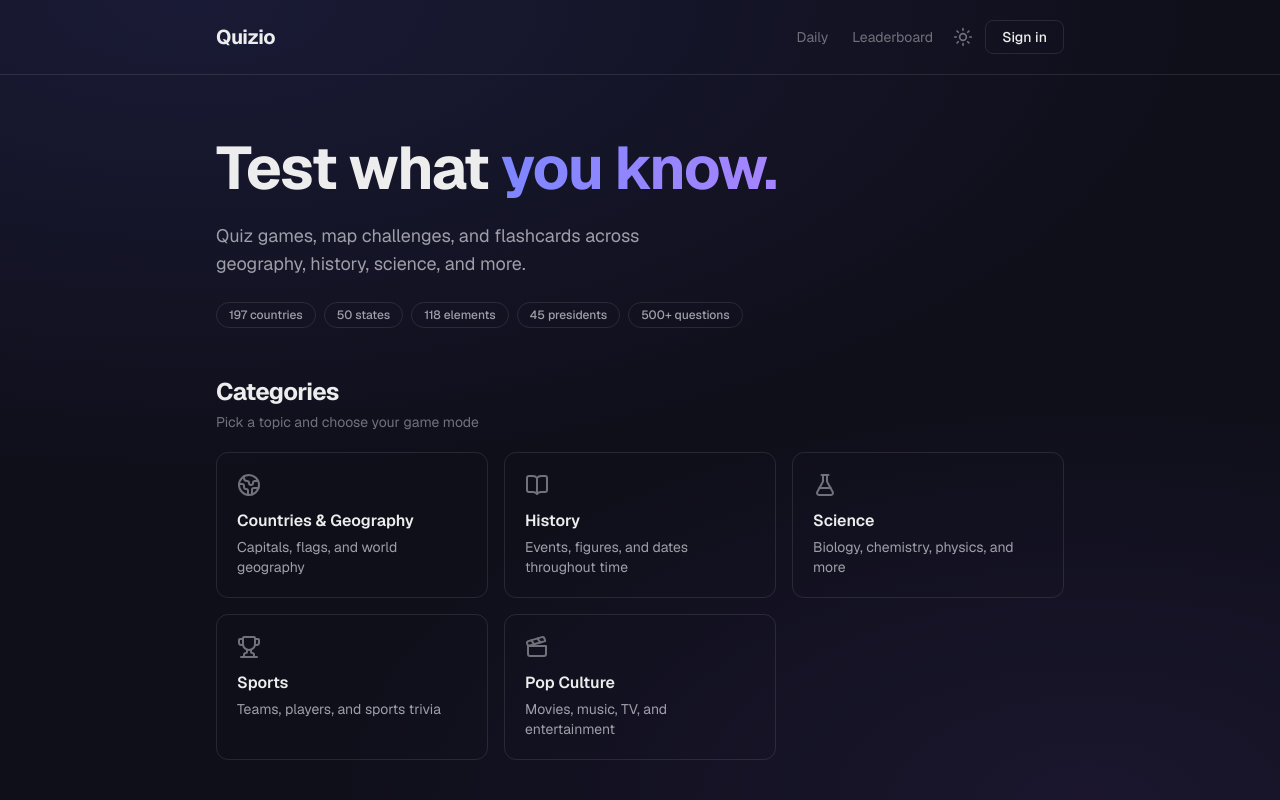
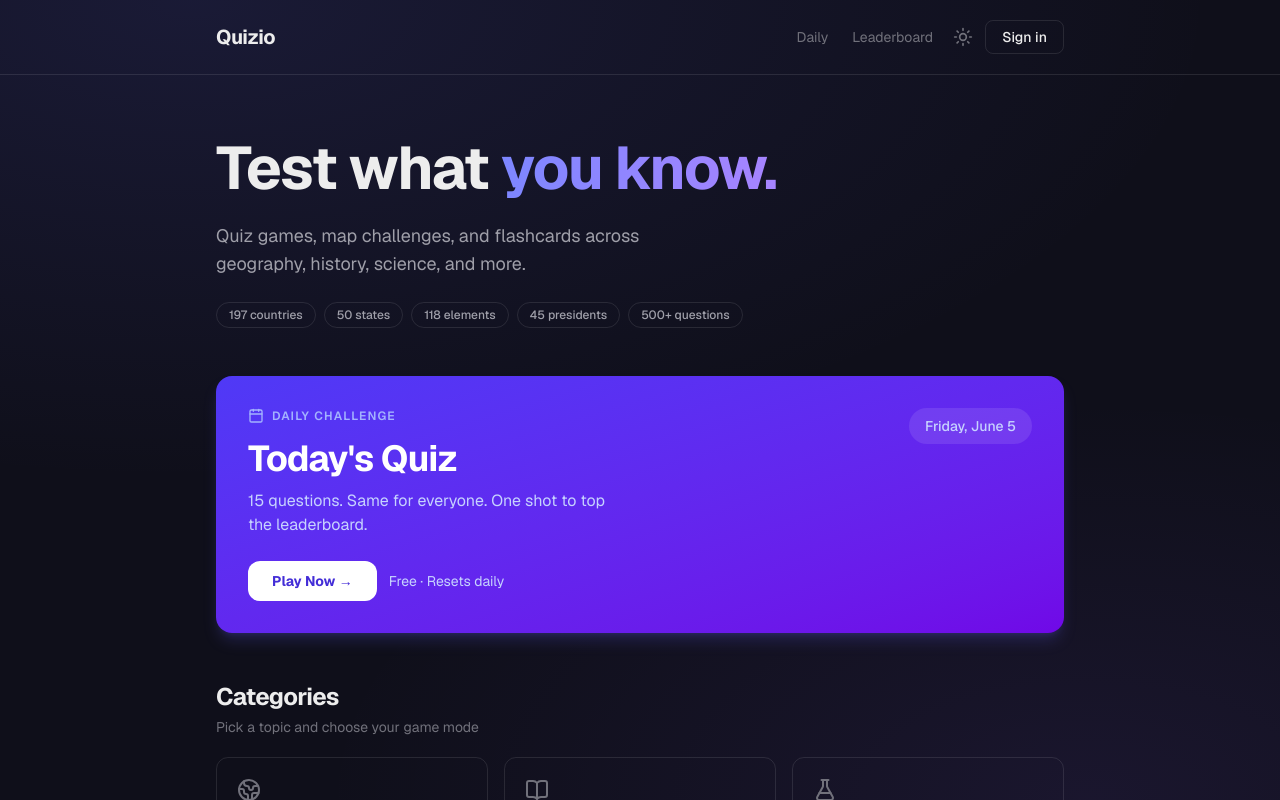
Before and after one commit to Philippe1179/Quizio, a Next.js app: page / in a window 1280 px wide. Shown: the top 800 px of the page. Built offline with nearby package versions, Linux system fonts and the light colour scheme; no server answers.

Commit message:
feat: add daily challenge hero card to home page

```diff
--- a/src/app/page.tsx
+++ b/src/app/page.tsx
@@ -2,7 +2,7 @@
 
 import { useEffect, useState } from 'react';
 import Link from 'next/link';
-import { Globe2, BookOpen, FlaskConical, Trophy, Clapperboard, Map, Atom, Earth, Flag, Landmark } from 'lucide-react';
+import { Globe2, BookOpen, FlaskConical, Trophy, Clapperboard, Map, Atom, Earth, Flag, Landmark, Calendar } from 'lucide-react';
 import Nav from '@/components/ui/Nav';
 import { categories } from '@/lib/categories';
 import { useAuth } from '@/context/AuthContext';
@@ -41,6 +41,7 @@ function BestBadge({ pct }: { pct: number | undefined }) {
 export default function Home() {
   const { user } = useAuth();
   const [bests, setBests] = useState<Record<string, number>>({});
+  const today = new Date().toLocaleDateString('en-US', { weekday: 'long', month: 'long', day: 'numeric' });
 
   useEffect(() => {
     if (!user) { setBests({}); return; }
@@ -70,6 +71,40 @@ export default function Home() {
               </span>
             ))}
           </div>
+        </section>
+
+        {/* Daily Challenge */}
+        <section>
+          <Link
+            href="/daily"
+            className="block rounded-2xl bg-gradient-to-br from-indigo-600 to-violet-700 p-8 hover:from-indigo-500 hover:to-violet-600 transition-all duration-200 shadow-lg shadow-indigo-500/20 hover:shadow-xl hover:shadow-indigo-500/30 group"
+          >
+            <div className="flex flex-col sm:flex-row sm:items-start justify-between gap-4">
+              <div className="flex flex-col gap-3">
+                <div className="flex items-center gap-2">
+                  <Calendar className="w-4 h-4 text-indigo-300" />
+                  <span className="text-xs font-semibold uppercase tracking-widest text-indigo-300">Daily Challenge</span>
+                </div>
+                <div>
+                  <h2 className="text-3xl sm:text-4xl font-bold text-white tracking-tight leading-tight">
+                    Today&apos;s Quiz
+                  </h2>
+                  <p className="text-indigo-200 mt-2 max-w-sm text-sm sm:text-base">
+                    15 questions. Same for everyone. One shot to top the leaderboard.
+                  </p>
+                </div>
+              </div>
+              <span className="hidden sm:block text-sm font-medium text-indigo-200 bg-white/10 px-4 py-2 rounded-full shrink-0 self-start whitespace-nowrap">
+                {today}
+              </span>
+            </div>
+            <div className="mt-6 flex items-center gap-3">
+              <span className="px-6 py-2.5 rounded-xl bg-white text-indigo-700 font-bold text-sm group-hover:bg-indigo-50 transition-colors">
+                Play Now →
+              </span>
+              <span className="text-sm text-indigo-200">Free · Resets daily</span>
+            </div>
+          </Link>
         </section>
 
         {/* Quiz categories */}
```
